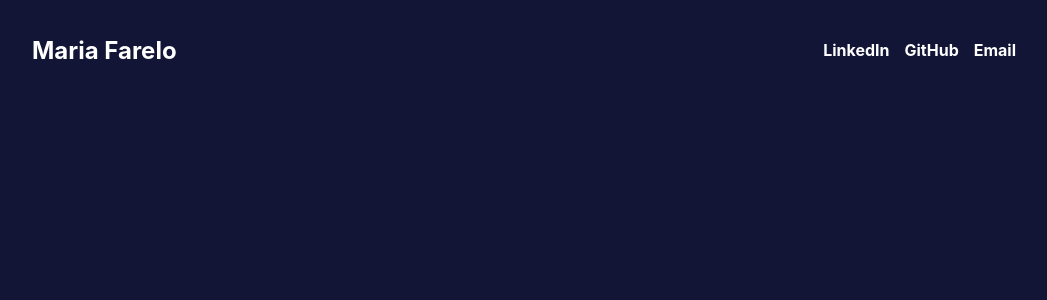
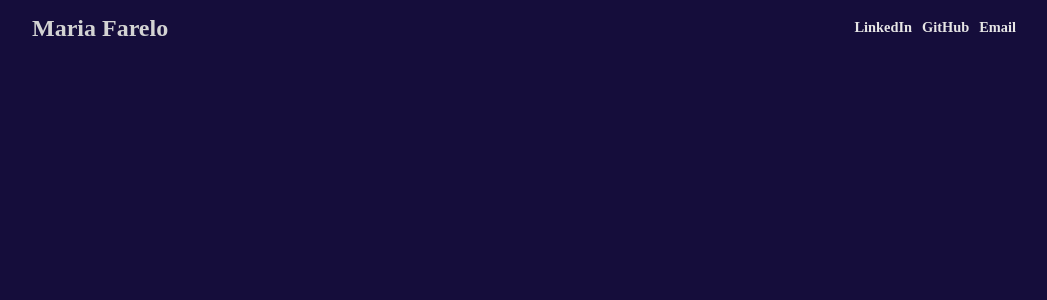
Before and after one commit to maariafarelo/under_construction, a React (Create React App) app: page / in a window 1280 px wide. Shown: the top 300 px of the page, without its empty margins (116-1163 px from the left). Built offline with nearby package versions, Linux system fonts and the light colour scheme; a web font is replaced by a local one.

Commit message:
NavBar changes

```diff
--- a/public/index.html
+++ b/public/index.html
@@ -1,5 +1,6 @@
 <link href="https://fonts.googleapis.com/css2?family=Poppins:wght@400;600&display=swap" rel="stylesheet">
 <link href="https://fonts.googleapis.com/css2?family=Inter:wght@400;600;700;800&display=swap" rel="stylesheet">
+<link href="https://fonts.googleapis.com/css2?family=NTR:wght@400;600&display=swap" rel="stylesheet">
 
 
 <!DOCTYPE html>
@@ -9,7 +10,7 @@
     <meta name="viewport" content="width=device-width, initial-scale=1" />
     <link rel="icon" href="icons8-coding-96.png" type="logo/png" />
     <link rel="apple-touch-icon" href="logo.png" />
-    <title>Maria Farelo Iglesias</title>
+    <title>Maria Farelo</title>
 </head>
 <body>
     <noscript>You need to enable JavaScript to run this app.</noscript>
--- a/src/global.css
+++ b/src/global.css
@@ -1,6 +1,7 @@
 /* Color Variables */
 :root {
-  --dark-navy: #121536; /* Background color */
+  --background-color: #150d3b; /* Background color */
+  --navbar-color: #150d3b;
   --white: #ffffff; /* Text color */
 }
 
@@ -11,41 +12,52 @@
   box-sizing: border-box;
 }
 
-/* Main App styles */
 .App {
-  background-color: var(--dark-navy);
-  min-height: 100vh; /* Full height of the viewport */
+  padding-top: 60px; /* Adjust based on navbar height */
+  background-color: var(--background-color);
+  min-height: 100vh;
   display: flex;
   flex-direction: column;
-  align-items: center; /* Center vertically */
+  align-items: center;
 }
 
 /* Navbar styles */
 .navbar {
+  font-family: NTR;
+  font-weight: 800;
+  line-height: 1.5;
+  background-color: var(--navbar-color);
   display: flex;
   justify-content: space-between;
   align-items: center;
   padding: 10px 20px;
-  margin-top: 2%;
-  width: 80%; /* Full width */
+  width: 80%;
+  margin-left: 10%;
+  margin-right: 10%;
+  position: fixed; /* Keep navbar fixed on the top */
+  top: 0; /* Position at the top of the viewport */
+  left: 0; /* Align to the left */
+  z-index: 1000; /* Ensure it stays above other content */
 }
 
 .navbar-left {
   flex: 1;
-  color: #ffffff;
+  font-size: 1rem;
+  color: #d3d3d3;
 }
 
 .navbar-right {
   display: flex;
-  gap: 15px; /* Space between links */
+  gap: 10px; /* Space between links */
+  font-size: 0.9rem;
 }
 
 .navbar-right a {
-  color: #ffffff; /* Link color */
+  color: #e6e5e5; /* Link color */
   text-decoration: none; /* No underline */
   font-weight: bold;
 }
 
 .navbar-right a:hover {
-  text-decoration: underline; /* Underline on hover */
+  color: #a5a5a5;
 }
```
